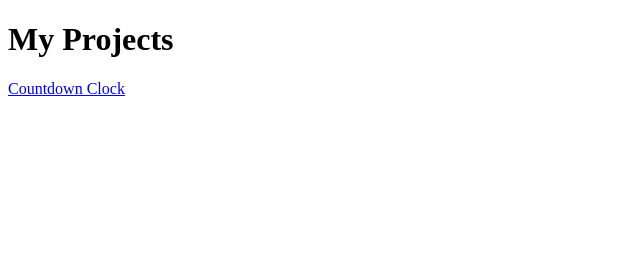
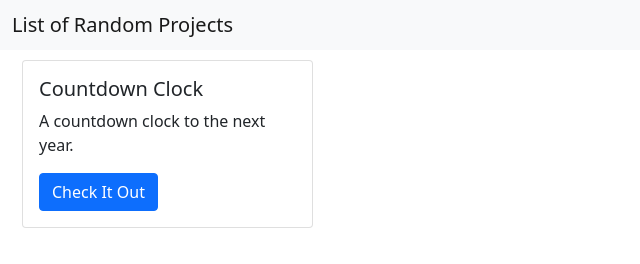
Before and after one commit to hieu-ng/Random-Projects, a website: page index.html in a window 1280 px wide. Shown: the whole page, without its empty margins (0-640 px from the left). Drawn offline with nearby package versions, Linux system fonts and the light colour scheme.

Commit message:
update main page

```diff
--- a/index.html
+++ b/index.html
@@ -1,13 +1,41 @@
 <!DOCTYPE html>
 <html lang="en">
+
 <head>
     <meta charset="UTF-8">
     <meta http-equiv="X-UA-Compatible" content="IE=edge">
     <meta name="viewport" content="width=device-width, initial-scale=1.0">
-    <title>Main Page</title>
+    <title>Random Projects</title>
+    <link href="https://cdn.jsdelivr.net/npm/bootstrap@5.1.0/dist/css/bootstrap.min.css" rel="stylesheet"
+        integrity="sha384-KyZXEAg3QhqLMpG8r+8fhAXLRk2vvoC2f3B09zVXn8CA5QIVfZOJ3BCsw2P0p/We" crossorigin="anonymous">
+    <script src="https://cdn.jsdelivr.net/npm/bootstrap@5.1.0/dist/js/bootstrap.bundle.min.js"
+        integrity="sha384-U1DAWAznBHeqEIlVSCgzq+c9gqGAJn5c/t99JyeKa9xxaYpSvHU5awsuZVVFIhvj"
+        crossorigin="anonymous"></script>
+    <script src="https://cdn.jsdelivr.net/npm/@popperjs/core@2.9.3/dist/umd/popper.min.js"
+        integrity="sha384-eMNCOe7tC1doHpGoWe/6oMVemdAVTMs2xqW4mwXrXsW0L84Iytr2wi5v2QjrP/xp"
+        crossorigin="anonymous"></script>
+    <script src="https://cdn.jsdelivr.net/npm/bootstrap@5.1.0/dist/js/bootstrap.min.js"
+        integrity="sha384-cn7l7gDp0eyniUwwAZgrzD06kc/tftFf19TOAs2zVinnD/C7E91j9yyk5//jjpt/"
+        crossorigin="anonymous"></script>
+    <link rel="stylesheet" href="styles.css">
 </head>
+
 <body>
-    <h1>My Projects</h1>
-    <a href="countdown-clock/index.html">Countdown Clock</a>
+    <nav class="navbar navbar-light bg-light">
+        <div class="container-fluid">
+            <span class="navbar-brand mb-0 h1">List of Random Projects</span>
+        </div>
+    </nav>
+    <div class="row">
+        <div class="col-sm-3">
+            <div class="card">
+                <div class="card-body">
+                    <h5 class="card-title">Countdown Clock</h5>
+                    <p class="card-text">A countdown clock to the next year.</p>
+                    <a href="countdown-clock/index.html" class="btn btn-primary">Check It Out</a>
+                </div>
+            </div>
+        </div>
 </body>
+
 </html>
--- /dev/null
+++ b/styles.css
@@ -0,0 +1,3 @@
+.row {
+    margin: 10px;
+}
```
